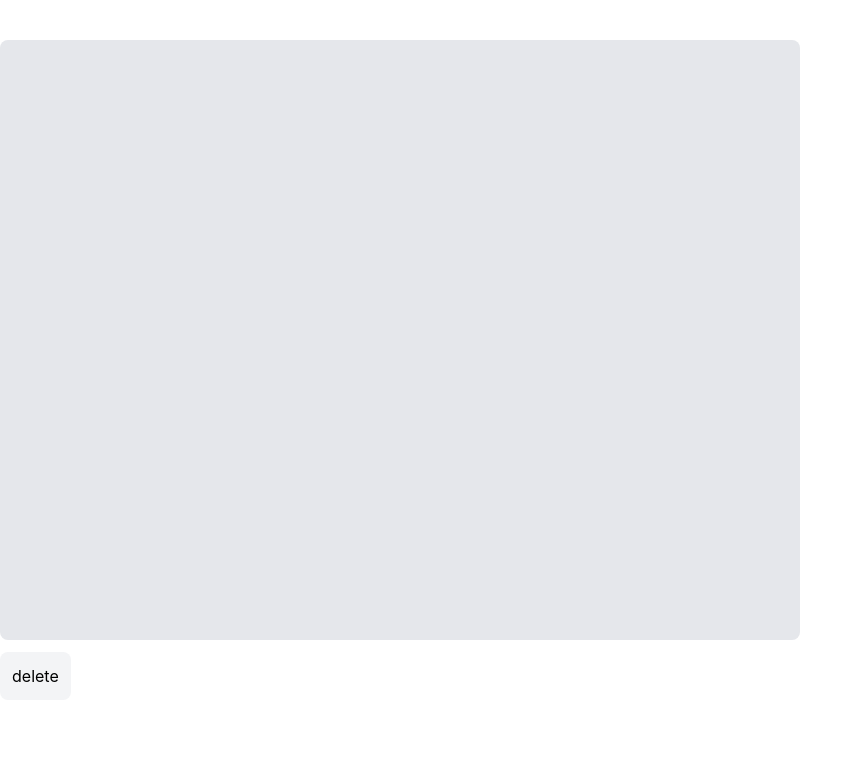
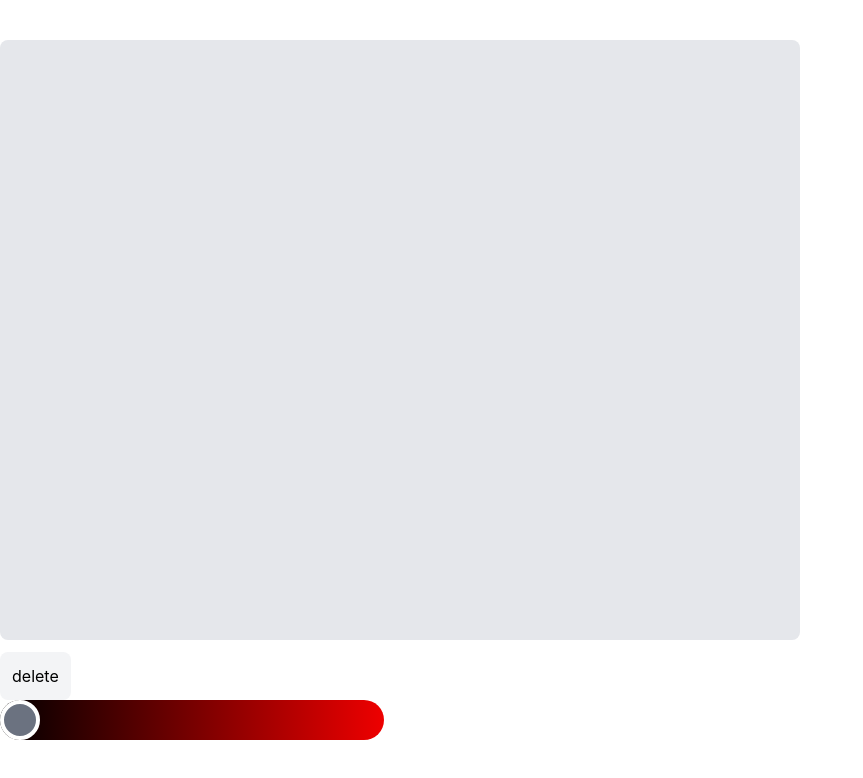
Before and after one commit to sewon0918/color-slide, a React (Create React App) app: page / in a window 1280 px wide. Shown: the top 778 px of the page, without its empty margins (0-863 px from the left). Built offline with nearby package versions, Linux system fonts and the light colour scheme.

Commit message:
slider draft

```diff
--- a/package.json
+++ b/package.json
@@ -11,6 +11,7 @@
     "@types/react": "^17.0.38",
     "@types/react-dom": "^17.0.11",
     "react": "^17.0.2",
+    "react-color": "^2.19.3",
     "react-dom": "^17.0.2",
     "react-scripts": "5.0.0",
     "typescript": "^4.5.5",
@@ -41,6 +42,7 @@
     ]
   },
   "devDependencies": {
+    "@types/react-color": "^3.0.6",
     "autoprefixer": "^10.4.2",
     "postcss": "^8.4.6",
     "tailwindcss": "^3.0.18"
--- a/src/App.tsx
+++ b/src/App.tsx
@@ -1,4 +1,5 @@
 import React, { useRef, useState, useCallback, useEffect } from "react";
+import { SketchPicker } from "react-color";
 
 interface CanvasProps {
   width: number;
@@ -83,6 +84,7 @@ function App({ width, height }: CanvasProps) {
   }, []);
 
   const clearCanvas = () => {
+    console.log("delete");
     if (!canvasRef.current) {
       return;
     }
@@ -110,6 +112,41 @@ function App({ width, height }: CanvasProps) {
     };
   }, [startPaint, paint, exitPaint]);
 
+  const slider: HTMLElement | null = document.querySelector("#slider");
+  const picker: HTMLElement | null = document.querySelector("#picker");
+  let shiftX: number = 0;
+  let newLeft: number = 0;
+  const onMouseDown = (e: MouseEvent) => {
+    e.preventDefault();
+    console.log("왜안돼");
+    if (picker) {
+      console.log(picker.getBoundingClientRect().left);
+      console.log(e.clientX);
+      let shiftX = e.clientX - picker.getBoundingClientRect().left;
+      console.log(shiftX);
+      document.addEventListener("mousemove", onMouseMove);
+      document.addEventListener("mouseup", onMouseUp);
+    }
+  };
+  function onMouseMove(e: MouseEvent) {
+    newLeft = e.clientX - shiftX - slider!.getBoundingClientRect().left;
+    console.log(newLeft);
+    // the pointer is out of slider => lock the thumb within the bounaries
+    if (newLeft < 0) {
+      newLeft = 0;
+    }
+    let rightEdge = slider!.offsetWidth - picker!.offsetWidth;
+    if (newLeft > rightEdge) {
+      newLeft = rightEdge;
+    }
+    picker!.style.left = newLeft + "px";
+  }
+
+  function onMouseUp() {
+    document.removeEventListener("mouseup", onMouseUp);
+    document.removeEventListener("mousemove", onMouseMove);
+  }
+
   return (
     <div className="container mx-auto my-10">
       <canvas
@@ -121,6 +158,20 @@ function App({ width, height }: CanvasProps) {
       <button className="rounded-lg p-3 mt-3 bg-gray-100" onClick={clearCanvas}>
         delete
       </button>
+      {/* <SketchPicker /> */}
+      <div
+        className="w-96 h-10 rounded-full bg-gradient-to-r from-black to-real-red"
+        id="slider"
+      >
+        <div
+          className="w-10 h-10 x-10 border-4 border-white rounded-full bg-gray-500"
+          style={{ position: "relative", left: "0px" }}
+          onMouseDown={(event: any) => {
+            onMouseDown(event);
+          }}
+          id="picker"
+        />
+      </div>
     </div>
   );
 }
--- a/tailwind.config.js
+++ b/tailwind.config.js
@@ -1,7 +1,13 @@
 module.exports = {
   content: ["./src/**/*.{js,jsx,ts,tsx}"],
   theme: {
-    extend: {},
+    extend: {
+      colors: {
+        "real-red": "#ee0000",
+        "real-green": "#00ee00",
+        "real-blue": "#0000ee",
+      },
+    },
   },
   plugins: [],
 };
```
Also changed, not shown: src/setupTests.js (added, +5 -0 lines), 2 other files (tests, documents, lock files or other folders).
